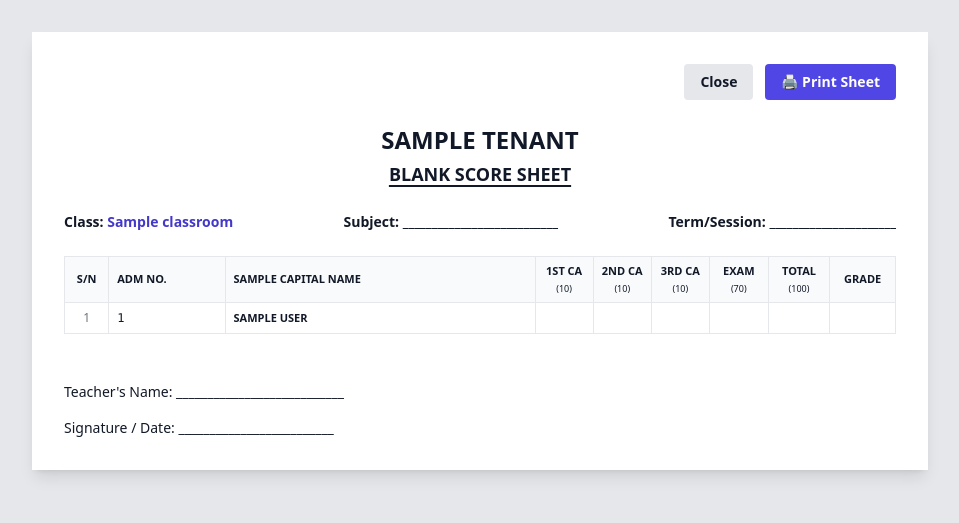
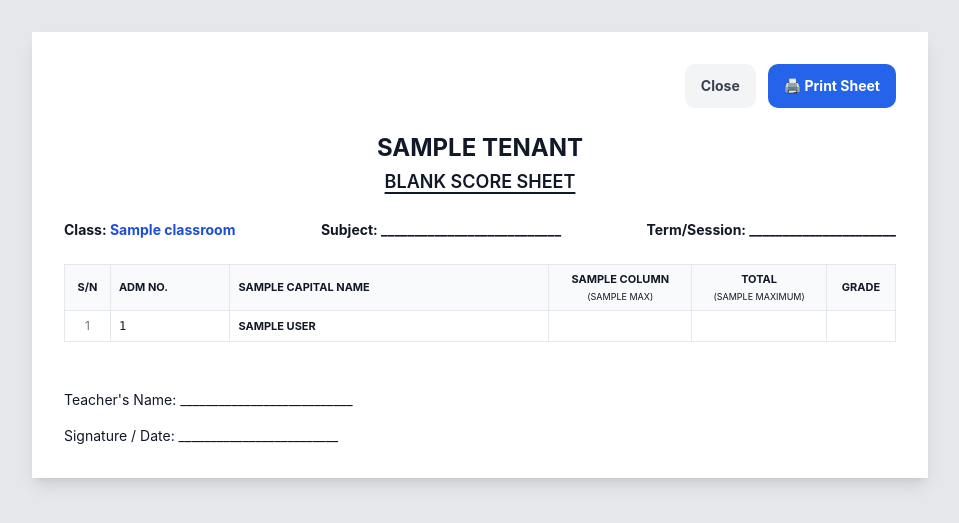
Before and after one commit to pgcsc170531/symfony-docker-starter, a Symfony app: template templates/tenant/student/print_score_sheet.html.twig in a window 1280 px wide. Shown: the top 523 px of the page, without its empty margins (160-1119 px from the left). Run offline with Twig, Linux system fonts and the light colour scheme; the template is opened without the code that fills it: most values are stand-ins (such as "Sample title", 1, 10 or a date in 2020); some libraries are stand-ins or nearby versions.

Commit message:
fix(results): the blank score sheet prints the CAs the school keeps
A teacher prints the blank sheet, fills it in by hand, then types those marks
into Result Entry. The paper had CA1-CA3 and 10/70 baked into it, so a school
that keeps two CAs was handed a column the system does not have, with maxima
that did not match the ones on the screen.

The columns now come from the assessment scheme via a new
AssessmentSchemeResolver::forClassroom() — class-wide scheme, then school-wide,
then the school's own CA count. Two CAs prints CA 1 and CA 2 and a total out of
100; three prints CA 3 as well and a total out of 120. Labels match Result
Entry exactly (CA 1, Theory, Practical) and each header states its maximum, so
nothing has to be assumed about how wide a column is.

Also brings the page onto the design tokens and makes the table scroll inside
its own box rather than the page, so the sheet is usable on a 360px phone.

```diff
--- a/templates/tenant/student/print_score_sheet.html.twig
+++ b/templates/tenant/student/print_score_sheet.html.twig
@@ -2,8 +2,16 @@
 <html lang="en">
 <head>
     <meta charset="UTF-8">
+    <meta name="viewport" content="width=device-width, initial-scale=1">
     <title>Score Sheet - {{ classroom.name }}</title>
     <script src="https://cdn.tailwindcss.com"></script>
+    {% include '_design_tokens.html.twig' %}
+    {#
+        A blank sheet the teacher prints and fills in by hand, then types into
+        Result Entry. Its columns come from the assessment scheme — two CAs for a
+        school that keeps two, three for a school that keeps three — so the paper
+        and the screen never disagree about how many marks there are to give.
+    #}
     <style>
         @page { size: A4 portrait; margin: 15mm; }
         @media print {
@@ -19,62 +27,68 @@
         td { font-size: 12px; }
     </style>
 </head>
-<body class="bg-gray-200 font-sans text-gray-900">
+<body class="bg-ink-200 font-sans text-ink-900">
 
-    <div class="print-container bg-white max-w-4xl mx-auto my-8 p-8 shadow-lg">
+    <div class="print-container bg-white max-w-4xl mx-auto my-8 p-6 shadow-lg sm:p-8">
 
         <div class="no-print mb-6 flex justify-end gap-3">
-            <button onclick="window.close()" class="bg-gray-200 px-4 py-2 rounded text-sm font-bold hover:bg-gray-300">Close</button>
-            <button onclick="window.print()" class="bg-indigo-600 text-white px-4 py-2 rounded text-sm font-bold hover:bg-indigo-700 flex items-center gap-2">
+            <a href="{{ path('app_tenant_student_index') }}"
+               class="inline-flex min-h-[44px] items-center rounded bg-ink-100 px-4 text-sm font-bold text-ink-700 hover:bg-ink-200">
+                Close
+            </a>
+            <button type="button" onclick="window.print()"
+                    class="inline-flex min-h-[44px] items-center gap-2 rounded bg-accent-600 px-4 text-sm font-bold text-white hover:bg-accent-700">
                 🖨️ Print Sheet
             </button>
         </div>
 
         <div class="text-center mb-6">
-            <h1 class="text-2xl font-bold uppercase">{{ tenant.name }}</h1>
-            <h2 class="text-lg font-semibold mt-1 uppercase decoration-2 underline underline-offset-4">Blank Score Sheet</h2>
+            <h1 class="text-xl font-bold uppercase break-words sm:text-2xl">{{ tenant.name }}</h1>
+            <h2 class="text-base font-semibold mt-1 uppercase decoration-2 underline underline-offset-4 sm:text-lg">Blank Score Sheet</h2>
 
-            <div class="flex justify-between items-end mt-6 text-sm font-bold">
-                <p>Class: <span class="text-indigo-700">{{ classroom.name }}</span></p>
+            <div class="mt-6 flex flex-col gap-3 text-sm font-bold sm:flex-row sm:items-end sm:justify-between">
+                <p>Class: <span class="text-accent-700">{{ classroom.name }}</span></p>
                 <p>Subject: ___________________________</p>
                 <p>Term/Session: ______________________</p>
             </div>
         </div>
 
+        <div class="overflow-x-auto">
             <table>
                 <thead>
                     <tr>
                         <th class="w-8 text-center">S/N</th>
                         <th class="w-24">Adm No.</th>
                         <th class="w-64">{{ learner.capital }} Name</th>
-                    <th class="w-12 text-center">1st CA<br><span class="text-[9px] font-normal">(10)</span></th>
-                    <th class="w-12 text-center">2nd CA<br><span class="text-[9px] font-normal">(10)</span></th>
-                    <th class="w-12 text-center">3rd CA<br><span class="text-[9px] font-normal">(10)</span></th>
-                    <th class="w-12 text-center">Exam<br><span class="text-[9px] font-normal">(70)</span></th>
-                    <th class="w-12 text-center">Total<br><span class="text-[9px] font-normal">(100)</span></th>
+                        {% for column in columns %}
+                            <th class="w-12 text-center whitespace-nowrap">{{ column.label }}<br><span class="text-[9px] font-normal">({{ column.max }})</span></th>
+                        {% endfor %}
+                        <th class="w-12 text-center whitespace-nowrap">Total<br><span class="text-[9px] font-normal">({{ maximum }})</span></th>
                         <th class="w-12 text-center">Grade</th>
                     </tr>
                 </thead>
                 <tbody>
                     {% for student in students %}
                     <tr>
-                    <td class="text-center text-gray-500">{{ loop.index }}</td>
+                        <td class="text-center text-ink-500">{{ loop.index }}</td>
                         <td class="font-mono text-xs">{{ student.admissionNumber ?: '---' }}</td>
                         <td class="font-bold uppercase text-[11px]">{{ student.fullName }}</td>
-                    <td></td> <td></td> <td></td> <td></td> <td></td> <td></td> </tr>
+                        {% for column in columns %}<td></td>{% endfor %}
+                        <td></td>
+                        <td></td>
+                    </tr>
                     {% else %}
                     <tr>
-                    <td colspan="9" class="text-center py-8 text-gray-400 italic">No active students found in this class.</td>
+                        <td colspan="{{ 3 + columns|length + 2 }}" class="text-center py-8 text-ink-400 italic">No active students found in this class.</td>
                     </tr>
                     {% endfor %}
                 </tbody>
             </table>
+        </div>
 
-        <div class="mt-12 flex justify-between text-sm">
-            <div>
+        <div class="mt-12 text-sm">
             <p>Teacher's Name: ___________________________</p>
             <p class="mt-4">Signature / Date: _________________________</p>
-            </div>
         </div>
 
     </div>
```
Also changed, not shown: src/Controller/Tenant/StudentController.php (+33 -1 lines), src/Service/Results/AssessmentSchemeResolver.php (+36 -3 lines). Lines whose indentation alone changed are shown as unchanged.
